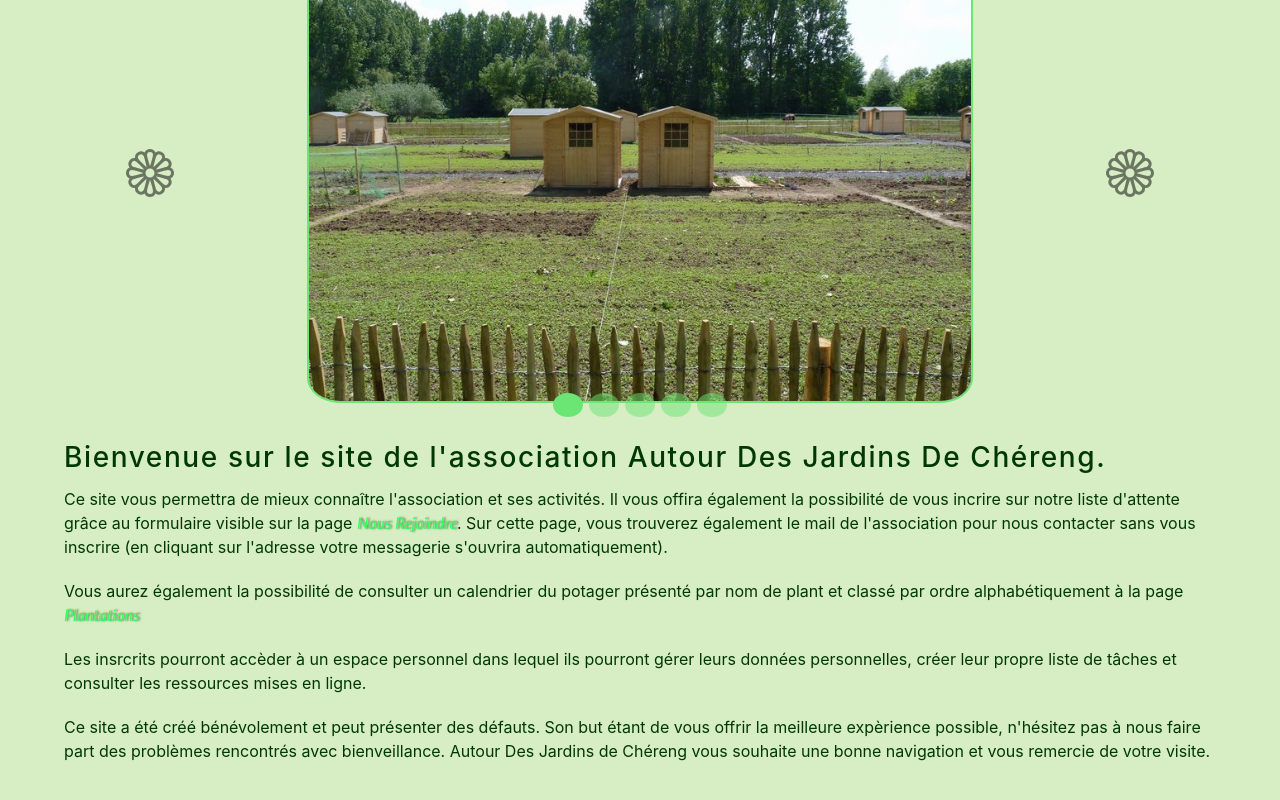
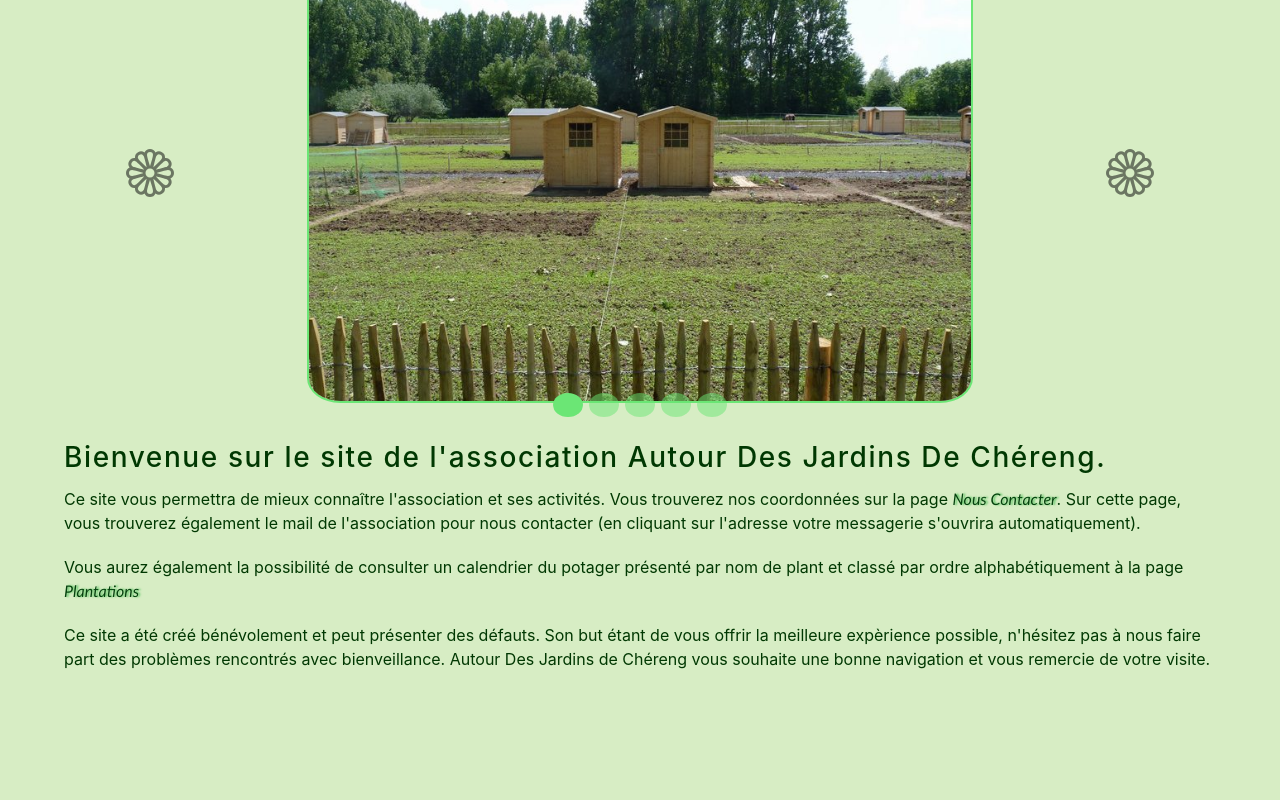
Before and after one commit to Donovan-R/AutourDesJardinsDeChereng, a React (Vite) app: page / in a window 1280 px wide. Shown: the part 366-1166 px from the top of the page. After the commit the page ends 1105 px from the top, so only its background shows below. Built offline with nearby package versions, Linux system fonts and the light colour scheme; the HTML template or start-up script is replaced by a standard one.

Commit message:
insert infos

```diff
--- a/pages/Home.jsx
+++ b/pages/Home.jsx
@@ -17,15 +17,14 @@ const Home = () => {
           </h3>
           <p className='introduceText'>
             Ce site vous permettra de mieux connaître l'association et ses
-            activités. Il vous offira également la possibilité de vous incrire
-            sur notre liste d'attente grâce au formulaire visible sur la page{' '}
+            activités. Vous trouverez nos coordonnées sur la page{' '}
             <Link to={'/Contact'} className='linkPage'>
               {' '}
-              nous rejoindre
+              nous contacter
             </Link>
             . Sur cette page, vous trouverez également le mail de l'association
-            pour nous contacter sans vous inscrire (en cliquant sur l'adresse
-            votre messagerie s'ouvrira automatiquement).
+            pour nous contacter (en cliquant sur l'adresse votre messagerie
+            s'ouvrira automatiquement).
           </p>
           <p>
             Vous aurez également la possibilité de consulter un calendrier du
@@ -35,11 +34,7 @@ const Home = () => {
               plantations
             </Link>
           </p>
-          <p>
-            Les insrcrits pourront accèder à un espace personnel dans lequel ils
-            pourront gérer leurs données personnelles, créer leur propre liste
-            de tâches et consulter les ressources mises en ligne.
-          </p>
+
           <p>
             Ce site a été créé bénévolement et peut présenter des défauts. Son
             but étant de vous offrir la meilleure expèrience possible, n'hésitez
--- a/src/index.css
+++ b/src/index.css
@@ -258,12 +258,12 @@ retour haut de page et accueil et liens |
 }
 
 .linkPage {
-  color: #33ff55;
+  color: #04420d;
   text-transform: capitalize;
   font-style: italic;
   font-family: 'Trebuchet MS', 'Lucida Sans Unicode', 'Lucida Grande',
     'Lucida Sans', Arial, sans-serif;
-  text-shadow: 2px 0px 2px rgba(8, 67, 18, 0.6);
+  text-shadow: 2px 0px 2px rgba(8, 172, 35, 0.6);
 }
 
 /*
@@ -762,7 +762,6 @@ alert        |
   color: var(--clr-green-light);
 }
 
-
 /*
 ===============
 Chargement     |
```
